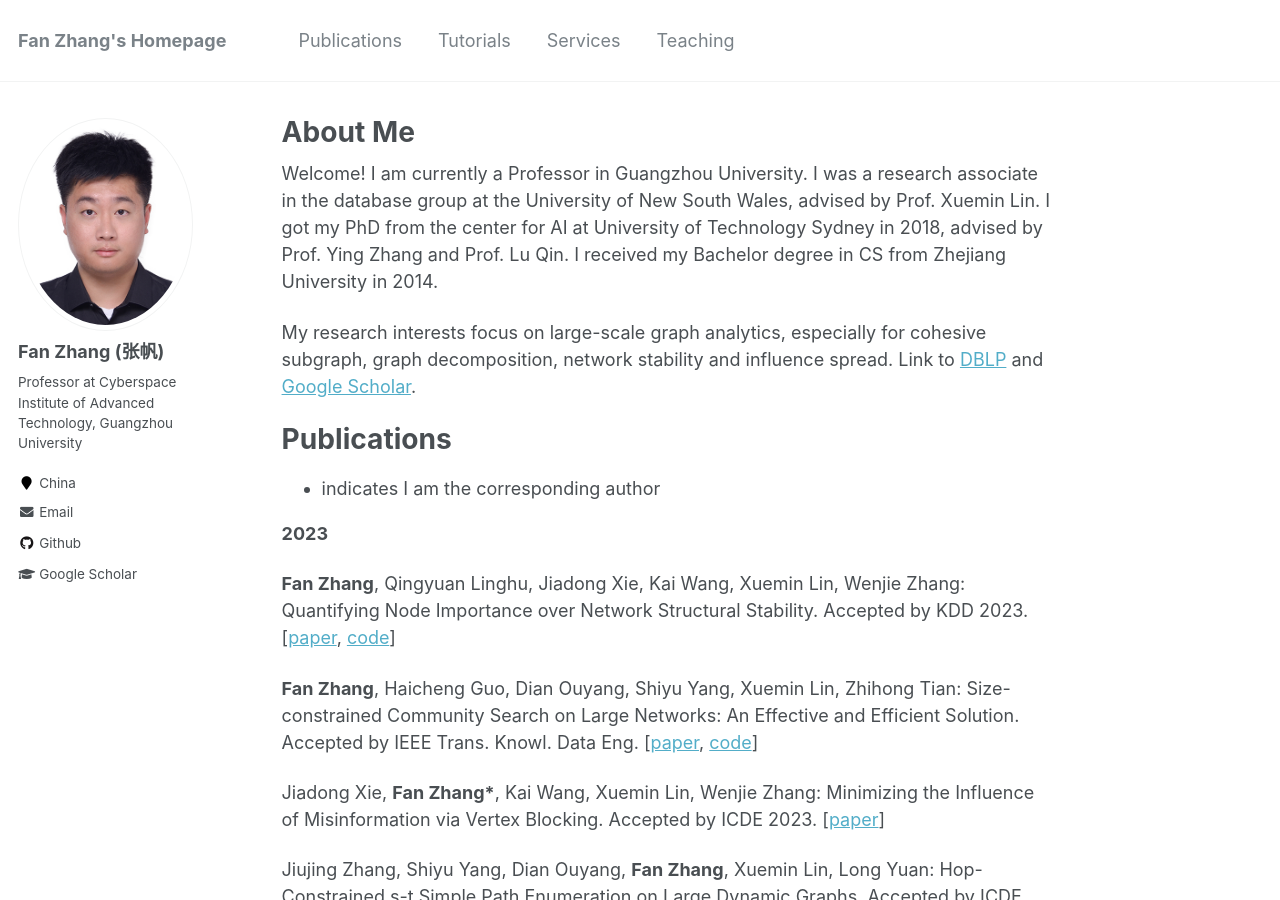
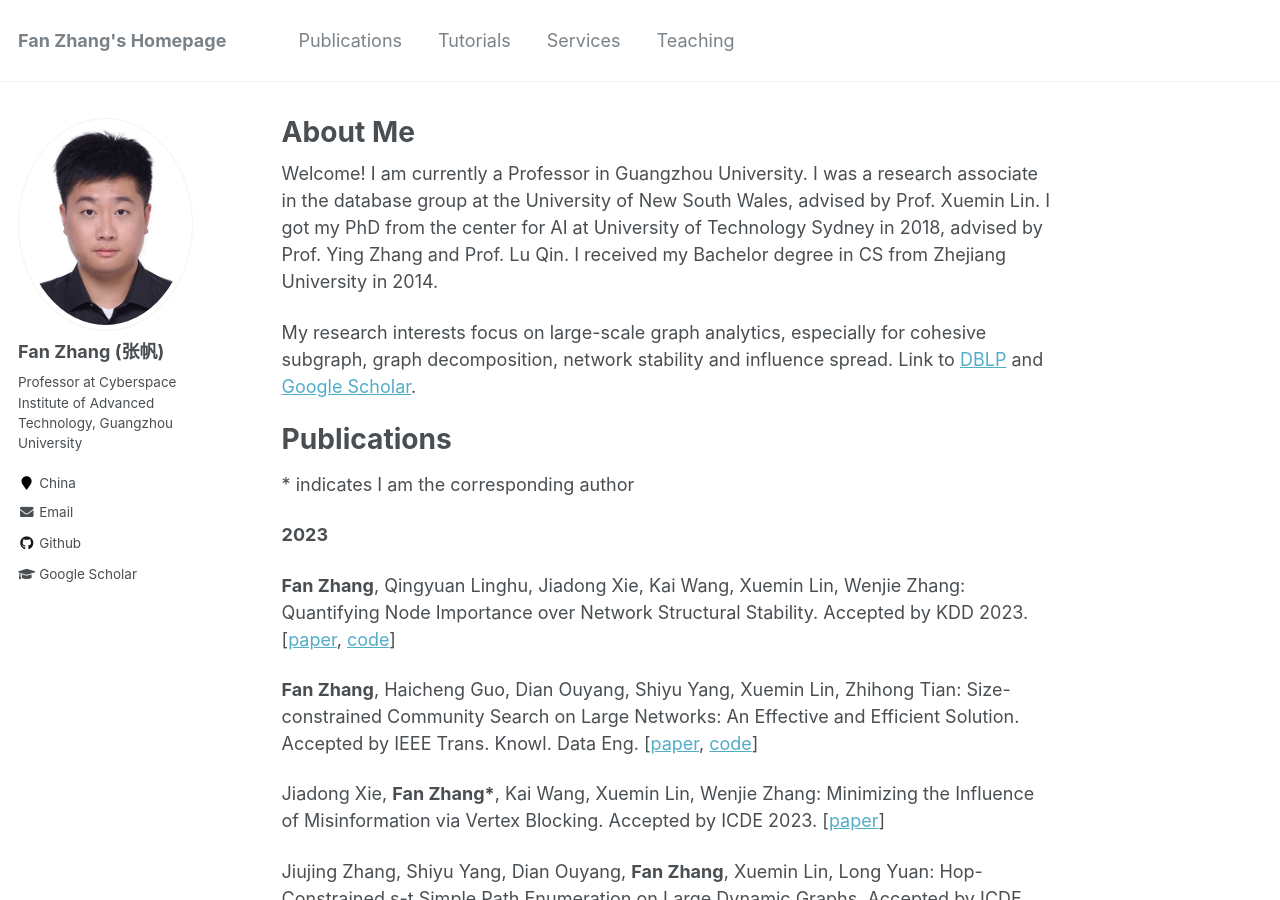
Before and after one commit to fanzhangcs/fanzhangcs.github.io, a Jekyll site: the page built from _pages/about.md, in a window 1280 px wide and 900 px high. Built offline with Jekyll 4.4.1, drawn with Linux system fonts in a browser that asks for light colours.

```diff
--- a/_pages/about.md
+++ b/_pages/about.md
@@ -15,7 +15,7 @@ Link to [DBLP](https://dblp.uni-trier.de/pid/21/3626-36.html) and [Google Schola
 
 Publications
 ======
-* indicates I am the corresponding author
+\* indicates I am the corresponding author
 
 **2023**
 
```
